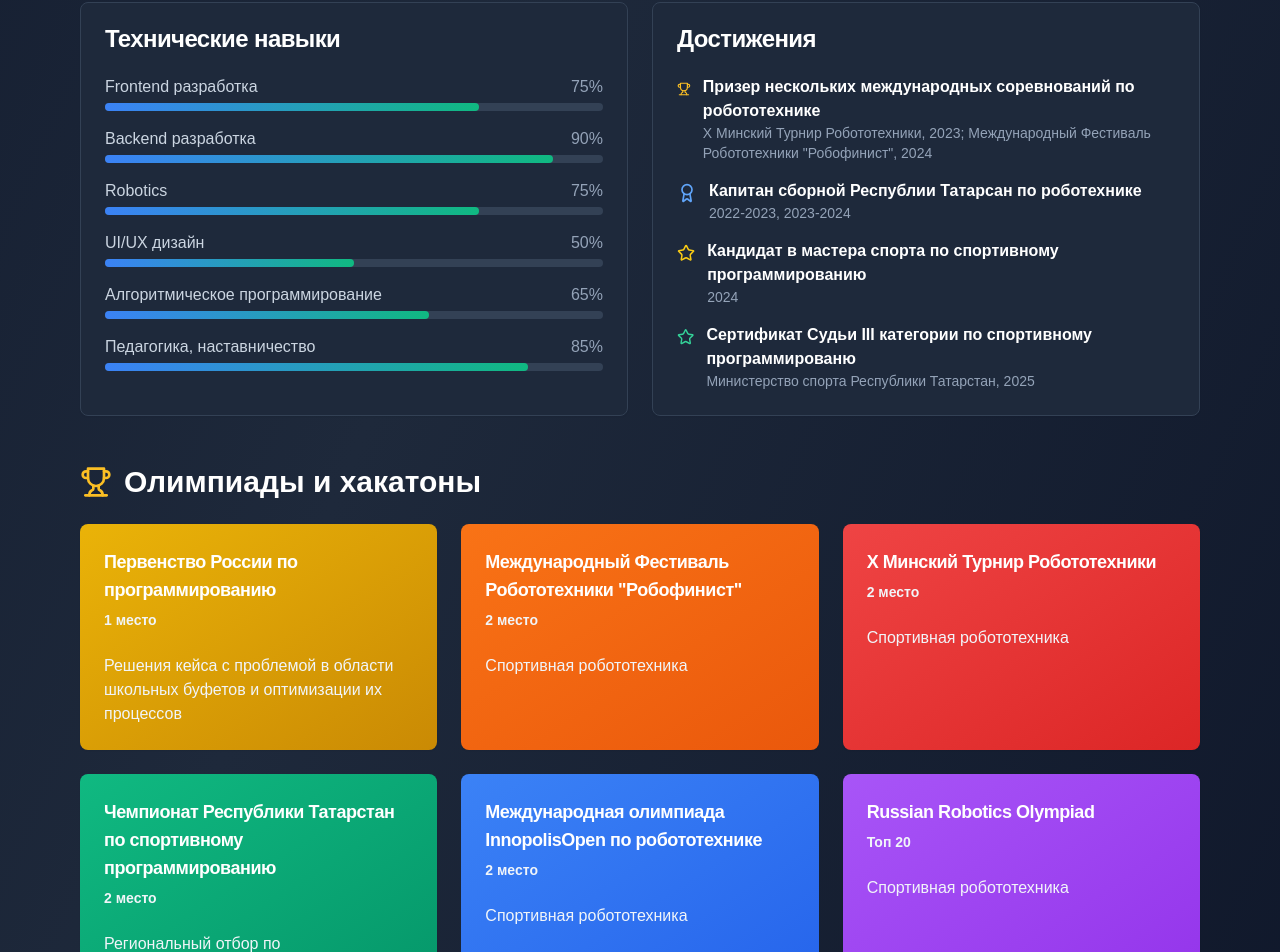
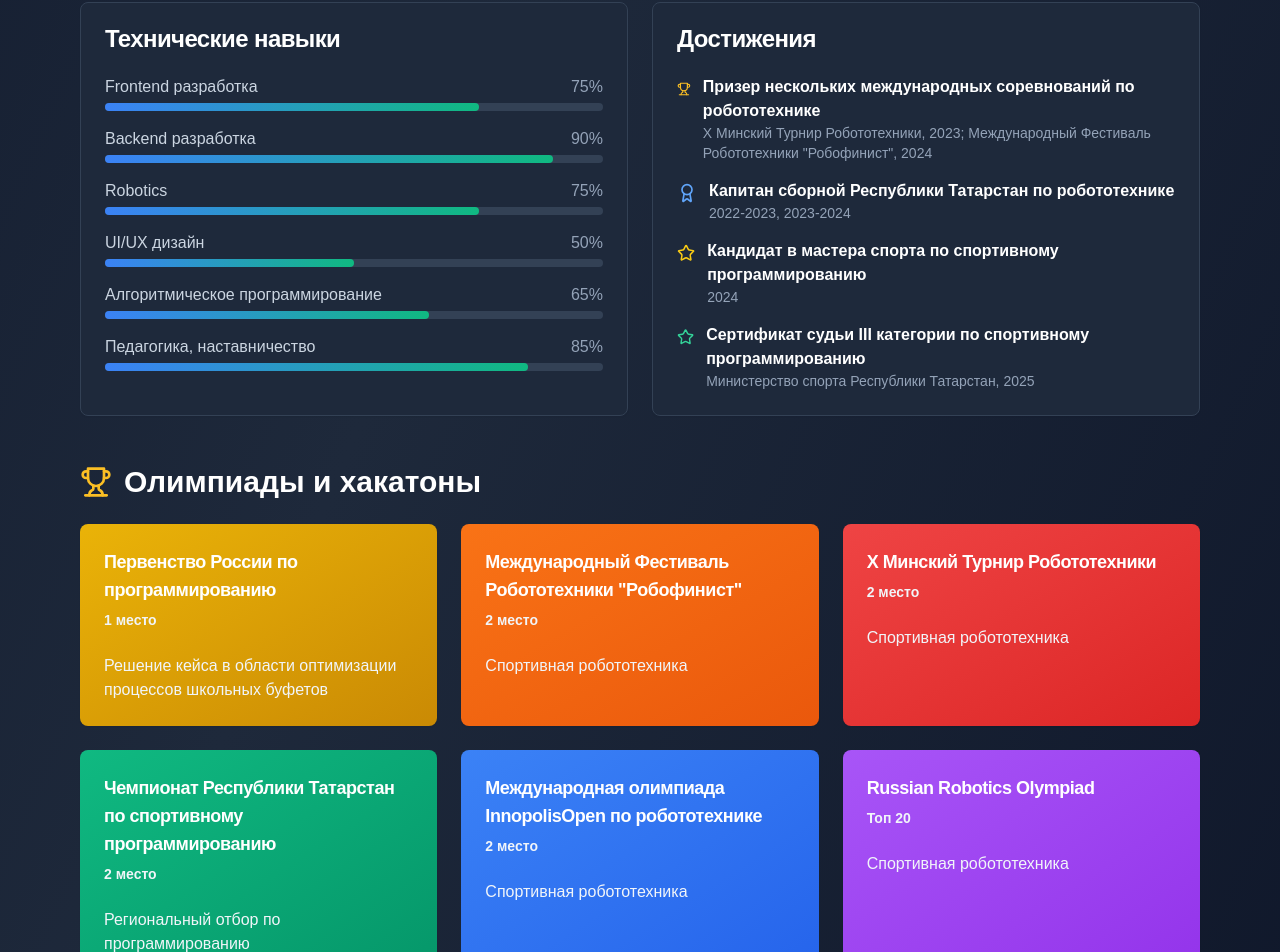
Before and after one commit to Deldore/resume, a Next.js app: page / in a window 1280 px wide. Shown: the part 1674-2626 px from the top of the page. Built offline with nearby package versions, Linux system fonts and the light colour scheme.

Commit message:
Fix typos and improve wording

```diff
--- a/app/page.tsx
+++ b/app/page.tsx
@@ -280,7 +280,7 @@ export default function ITResumeLanding() {
                   <div className="flex items-start gap-3">
                     <Award className="w-5 h-5 text-blue-400 mt-1" />
                     <div>
-                      <h4 className="font-semibold text-white print:text-black">Капитан сборной Республии Татарсан по роботехнике</h4>
+                      <h4 className="font-semibold text-white print:text-black">Капитан сборной Республики Татарстан по робототехнике</h4>
                       <p className="text-slate-400 text-sm print:text-gray-600">2022-2023, 2023-2024</p>
                     </div>
                   </div>
@@ -294,7 +294,7 @@ export default function ITResumeLanding() {
                   <div className="flex items-start gap-3">
                     <Star className="w-5 h-5 text-emerald-400 mt-1" />
                     <div>
-                      <h4 className="font-semibold text-white print:text-black">Сертификат Судьи III категории по спортивному программированю</h4>
+                      <h4 className="font-semibold text-white print:text-black">Сертификат судьи III категории по спортивному программированию</h4>
                       <p className="text-slate-400 text-sm print:text-gray-600">Министерство спорта Республики Татарстан, 2025</p>
                     </div>
                   </div>
@@ -315,7 +315,7 @@ export default function ITResumeLanding() {
               {
                 event: "Первенство России по программированию",
                 place: "1 место",
-                description: "Решения кейса с проблемой в области школьных буфетов и оптимизации их процессов",
+                description: "Решение кейса в области оптимизации процессов школьных буфетов",
                 color: "bg-gradient-to-br from-yellow-500 to-yellow-600",
               },
               {
```
